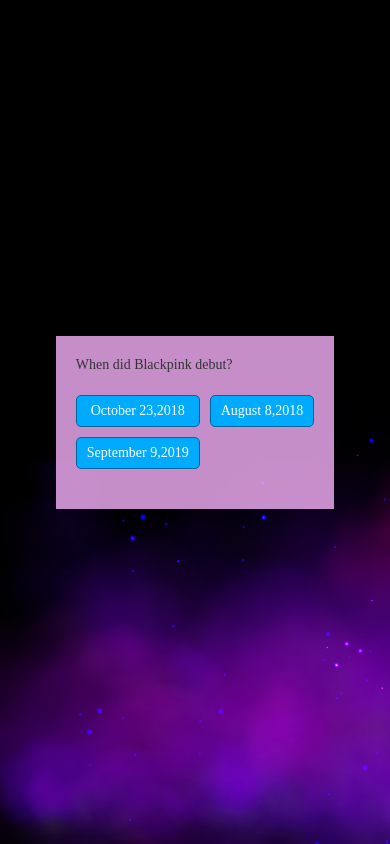
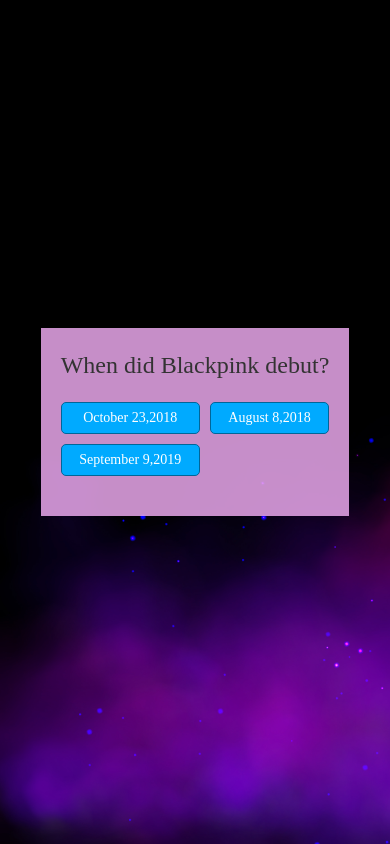
Before and after one commit to Mark-Assessment/d-santana-blackpink-popquiz-M2-2, a plain HTML site: page index.html in a window 390 px wide. Both pictures are taken after a click on the button "Start". Drawn offline with nearby package versions, Linux system fonts and the light colour scheme.

Commit message:
added style to question box and fixed responsiveness

```diff
--- a/css/style.css
+++ b/css/style.css
@@ -92,3 +92,8 @@
 background-color: rgba(237, 170, 240, 0.836);
 
 }
+
+#question {
+  font-size: x-large;
+  font-weight: 300;
+}
--- a/index.html
+++ b/index.html
@@ -4,6 +4,7 @@
     <meta charset="UTF-8">
     <meta http-equiv="X-UA-Compatible" content="IE=edge">
     <meta name="viewport" content="width=device-width, initial-scale=1.0">
+   <link href="https://fonts.googleapis.com/css2?family=Crimson+Pro&family=Literata" rel="stylesheet">
     <!-- Latest compiled and minified CSS -->
    <link rel="stylesheet" href="https://cdn.jsdelivr.net/npm/bootstrap@3.3.7/dist/css/bootstrap.min.css" integrity="sha384-BVYiiSIFeK1dGmJRAkycuHAHRg32OmUcww7on3RYdg4Va+PmSTsz/K68vbdEjh4u" crossorigin="anonymous">
    <link rel="stylesheet" href="css/style.css">
```
